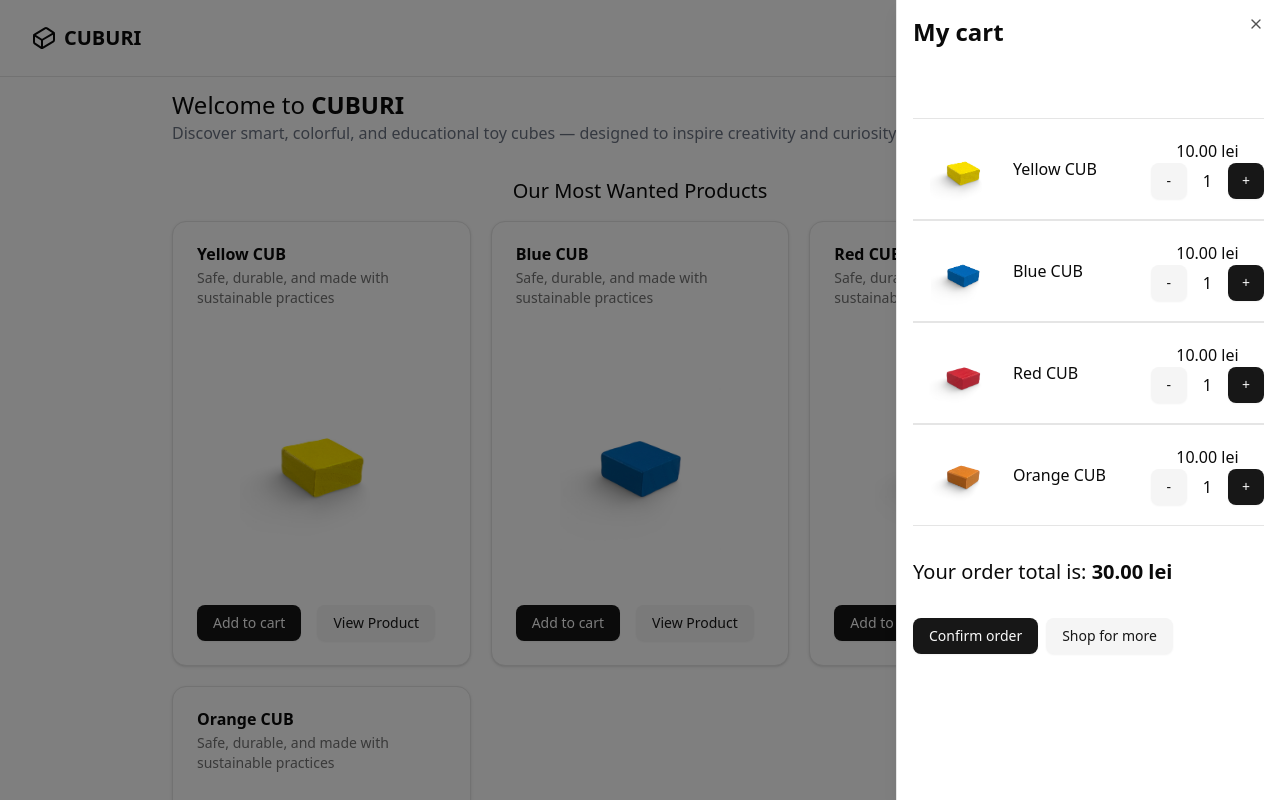
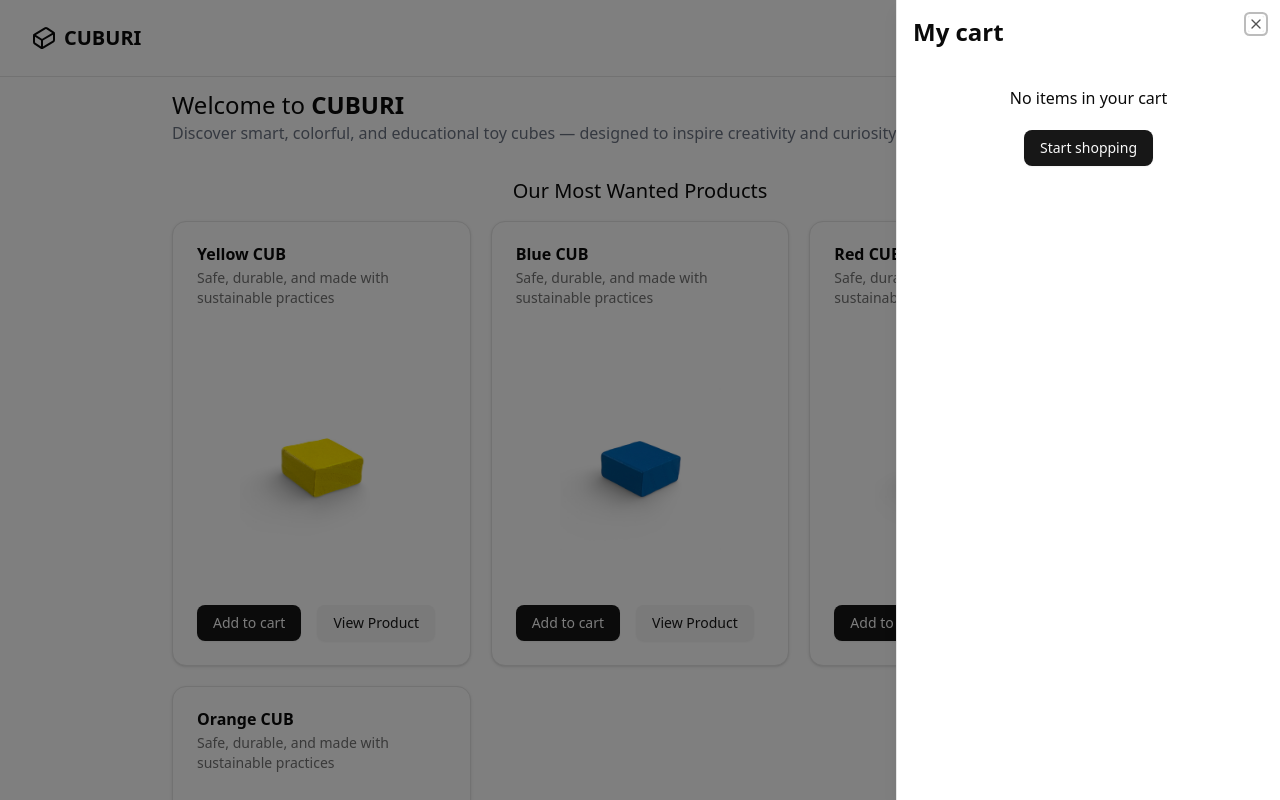
Before and after one commit to andrei-gavrila-siemens/code-the-future-2025, a Next.js app in the folder cona-it-solutions/web-app/: page / in a window 1280 px wide. Both pictures are taken after a click on the button 1230 px from the left and 38 px from the top of the page. Shown: the top 800 px of the page. Built offline with nearby package versions, Linux system fonts and the light colour scheme.

Commit message:
feat: add functionality to modify quantity of cart items

```diff
--- a/cona-it-solutions/web-app/src/components/CartSheet.jsx
+++ b/cona-it-solutions/web-app/src/components/CartSheet.jsx
@@ -1,4 +1,4 @@
-import React from 'react'
+import { useContext } from 'react'
 import { Sheet, SheetContent, SheetTrigger, SheetHeader, SheetTitle, SheetDescription, SheetClose } from "@/components/ui/sheet"
 import CubCart from "./CubCart"
 import { useState, useEffect } from "react"
@@ -6,9 +6,11 @@ import { Button } from './ui/button'
 import { ShoppingCart } from 'lucide-react'
 import Link from 'next/link'
 import cubes from "@/db/cuburi.json"
+import { CartContext } from '@/lib/context/cart'
 
 export default function CartSheet() {
   const [side, setSide] = useState("top");
+  const {cart, total} = useContext(CartContext);
 
   useEffect(() => {
     const handleResize = () => {
@@ -29,6 +31,8 @@ export default function CartSheet() {
     return () => window.removeEventListener("resize", handleResize);
   }, []);
 
+  const cartCubes = cubes.filter((cube)=> cart.find((cartCube) => cartCube.cube_id == cube.id))
+
   return (
     <Sheet>
       <SheetTrigger asChild>
@@ -44,13 +48,15 @@ export default function CartSheet() {
           <SheetDescription>
           </SheetDescription>
         </SheetHeader>
+        {cartCubes.length ?
+
           <div className="px-4 pb-4">
             <div className='flex flex-col my-8'>
-            {cubes.map((cube, index)=>
+              {cartCubes.map((cube, index)=>
                 <CubCart cube={cube} key={index}/>
               )}
             </div>
-          <p className='mb-8 text-xl'>Your order total is: <span className='font-bold'>30.00 lei</span></p>
+            <p className='mb-8 text-xl'>Your order total is: <span className='font-bold'>{total.toFixed(2)} lei</span></p>
             <SheetClose asChild>
               <Button asChild>
                 <Link href="/confirmation">
@@ -66,6 +72,18 @@ export default function CartSheet() {
               </Button>
             </SheetClose>
           </div>
+
+          :
+
+          <div className='px-4 pb-4 text-center'>
+            <p>No items in your cart</p>
+            <SheetClose asChild>
+              <Button asChild className="mt-5">
+                <Link href="/products">Start shopping</Link>
+              </Button>
+            </SheetClose>
+          </div>
+        }
       </SheetContent>
     </Sheet>
   )
--- a/cona-it-solutions/web-app/src/components/CubCard.jsx
+++ b/cona-it-solutions/web-app/src/components/CubCard.jsx
@@ -1,4 +1,6 @@
-import React from 'react'
+'use client';
+
+import React, { useContext } from 'react'
 import {
   Card,
   CardContent,
@@ -10,8 +12,12 @@ import {
 import { Button } from './ui/button'
 import Image from 'next/image'
 import Link from 'next/link'
+import { CartContext } from '@/lib/context/cart'
 
 export default function CubCard({cube}) {
+
+  const cart = useContext(CartContext);
+
   return (
     <Card>
       <CardHeader>
@@ -22,7 +28,7 @@ export default function CubCard({cube}) {
         <Image src={cube.image} width={1080} height={1080} alt='cube image' className='w-full'/>
       </CardContent>
       <CardFooter className="flex gap-4">
-        <Button>Add to cart</Button>
+        <Button onClick={()=>{cart.addToCart(cube.id, cube.price)}}>Add to cart</Button>
         <Link href={`/products/${cube.id}`}>
           <Button variant="secondary">View Product</Button>
         </Link>
--- a/cona-it-solutions/web-app/src/components/CubCart.jsx
+++ b/cona-it-solutions/web-app/src/components/CubCart.jsx
@@ -1,9 +1,22 @@
+'use client';
+
 import Image from 'next/image'
-import React from 'react'
+import React, { useContext, useEffect, useState } from 'react'
 import { Button } from './ui/button'
 import Link from 'next/link'
+import { CartContext } from '@/lib/context/cart'
 
 export default function CubCart({cube}) {
+
+  const {cart, increaseQuantity, decrementQuanity} = useContext(CartContext);
+  const [cubeCartItem, setCubeCartItem] = useState({});
+
+  useEffect(()=>{
+    setCubeCartItem(()=>
+      cart.find(cartItem => cartItem.cube_id == cube.id)
+    );
+  }, [cart])
+
   return (
     <div className='border-t border-b flex justify-between items-center'>
       <Link className='flex items-center' href="/products/1">
@@ -11,11 +24,11 @@ export default function CubCart({cube}) {
         <p>{cube.name}</p>
       </Link>
       <div className='flex flex-col items-center'>
-        <p>{cube.price.toFixed(2)} lei</p>
+        <p>{(cube.price * cubeCartItem.quantity).toFixed(2)} lei</p>
         <div className='flex gap-4 items-center'>
-          <Button variant="secondary" size="icon">-</Button>
-          <p>1</p>
-          <Button size="icon">+</Button>
+          <Button variant="secondary" size="icon" onClick={()=>{decrementQuanity(cube.id)}}>-</Button>
+          <p>{cubeCartItem.quantity}</p>
+          <Button size="icon" onClick={()=>{increaseQuantity(cube.id)}}>+</Button>
         </div>
       </div>
     </div>
--- a/cona-it-solutions/web-app/src/lib/hooks/cart.js
+++ b/cona-it-solutions/web-app/src/lib/hooks/cart.js
@@ -1,9 +1,24 @@
 'use client';
 
-import { useState } from "react";
+import { useEffect, useState } from "react";
 
 export const useCart = ()=>{
   const [cart, setCart] = useState([]);
+  const [total, setTotal] = useState(0);
+
+  useEffect(()=>{
+    setTotal(()=>{
+      let newTotal = 0;
+      console.log(cart);
+      for(const cartItem of cart){
+        console.log(cartItem);
+        newTotal += cartItem.price_unit * cartItem.quantity;
+      }
+
+      console.log(newTotal);
+      return newTotal;
+    })
+  }, [cart])
 
   function addToCart(id, price_unit) {
     setCart((prev) => {
@@ -33,13 +48,25 @@ export const useCart = ()=>{
   }
 
   function decrementQuanity(id){
+    let deleteItem = false;
     setCart((prev)=>
-      prev.map((item) =>
-        item.cube_id === id
-          ? { ...item, quantity: item.quantity - 1 }
-          : item
+      prev.map((item) => {
+        if(item.cube_id === id){
+          if(item.quantity - 1 === 0){
+            deleteItem = true;
+          }
+          return { ...item, quantity: item.quantity - 1 }
+        }else{
+          return item
+        }
+      }
     ))
+    if(deleteItem){
+      setCart((prev)=>
+        prev.filter(item => item.cube_id != id)
+      );
+    }
   }
 
-  return {cart, setCart, addToCart, increaseQuantity, decrementQuanity};
+  return {cart, total, setCart, addToCart, increaseQuantity, decrementQuanity};
 }
```
Lines whose indentation alone changed are shown as unchanged.
